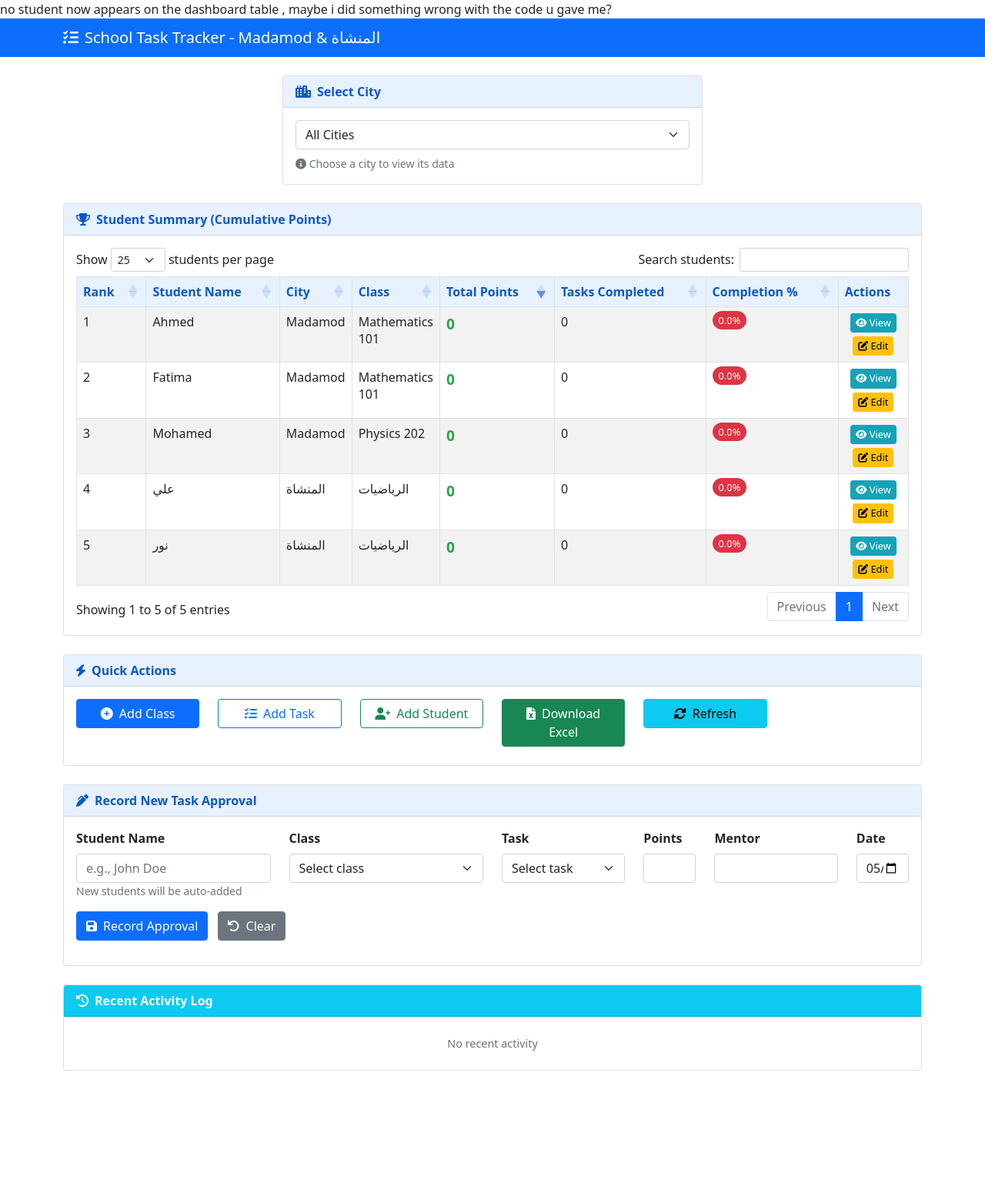
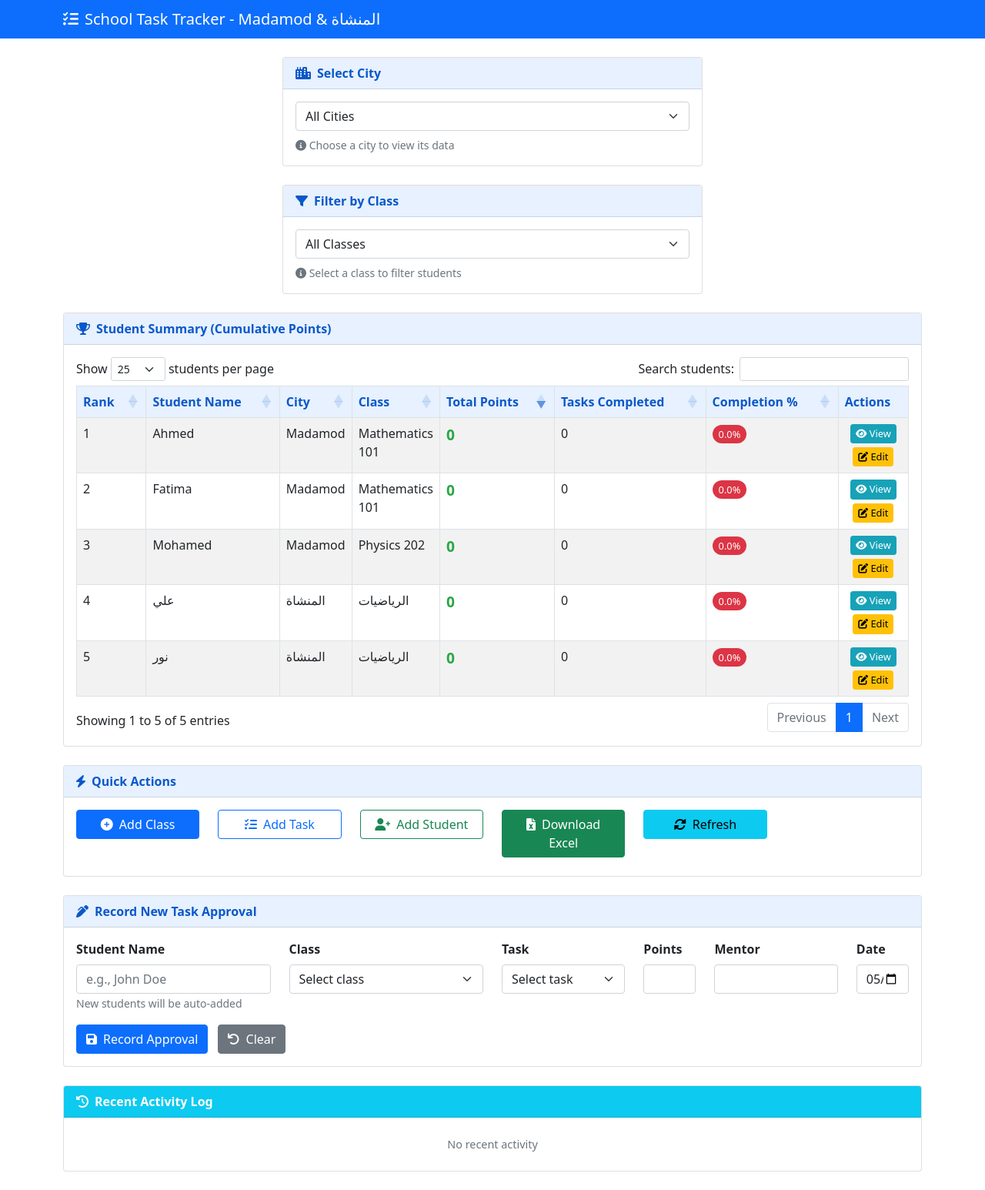
Before and after one commit to liotcholcanic12/madamod_city, a Flask app: page / in a window 1280 px wide. Shown: the whole page at 77% size. Before the commit the page ends 1391 px from the top, so only its background shows below. Run offline with Flask 3, Linux system fonts and the light colour scheme; data comes from the database, SQL or seed files in the repository; data that the repository does not hold is empty; some libraries are stand-ins or nearby versions.

Commit message:
Added class filter dropdown

```diff
--- a/app.py
+++ b/app.py
@@ -138,6 +138,8 @@ def get_tasks(class_id):
 @app.route('/api/students')
 def get_students():
     city_id = request.args.get('city_id', type=int)
+    class_id = request.args.get('class_id', type=int)  # Add this line
+
     db = get_db()
 
     query = '''
@@ -150,11 +152,18 @@ def get_students():
         FROM students s
         JOIN cities c ON s.city_id = c.id
         LEFT JOIN classes cl ON s.class_id = cl.id
+        WHERE 1=1
     '''
     params = []
+
     if city_id:
-        query += ' WHERE s.city_id = ?'
+        query += ' AND s.city_id = ?'
         params.append(city_id)
+
+    if class_id:  # Add this block
+        query += ' AND s.class_id = ?'
+        params.append(class_id)
+
     query += ' ORDER BY s.total_points DESC'
 
     students = db.execute(query, params).fetchall()
--- a/templates/index.html
+++ b/templates/index.html
@@ -1,4 +1,3 @@
-no student now appears on the dashboard table , maybe i did something wrong with the code u gave me?
 <!DOCTYPE html>
 <html lang="en">
 <head>
@@ -105,6 +104,37 @@ no student now appears on the dashboard table , maybe i did something wrong with
             }
         }
 
+/* Class filter mobile optimization */
+@media (max-width: 768px) {
+    #classFilter {
+        font-size: 14px;
+        padding: 8px;
+    }
+
+    /* Make DataTables controls stack nicely on mobile */
+    .dataTables_length,
+    .dataTables_filter {
+        margin-bottom: 10px;
+    }
+
+    .dataTables_length select,
+    .dataTables_filter input {
+        width: auto;
+        max-width: 120px;
+    }
+
+    /* Keep action buttons from wrapping too much */
+    .action-buttons {
+        flex-direction: column;
+        gap: 3px;
+    }
+
+    .action-buttons .btn-sm {
+        width: 100%;
+        margin: 0;
+    }
+}
+
         @media (max-width: 480px) {
             h1 {
                 font-size: 1.5rem;
@@ -197,6 +227,25 @@ no student now appears on the dashboard table , maybe i did something wrong with
                         </select>
                         <small class="text-muted mt-2 d-block">
                             <i class="fas fa-info-circle"></i> Choose a city to view its data
+                        </small>
+                    </div>
+                </div>
+            </div>
+        </div>
+
+        <!-- Class Filter Row -->
+<div class="row mb-4">
+    <div class="col-md-6 mx-auto">
+        <div class="card">
+            <div class="card-header">
+                <i class="fas fa-filter me-2"></i>Filter by Class
+            </div>
+            <div class="card-body">
+                <select id="classFilter" class="form-select">
+                    <option value="">All Classes</option>
+                </select>
+                <small class="text-muted mt-2 d-block">
+                    <i class="fas fa-info-circle"></i> Select a class to filter students
                 </small>
             </div>
         </div>
@@ -460,6 +509,8 @@ no student now appears on the dashboard table , maybe i did something wrong with
     $(document).ready(function() {
         loadCities();
         loadActivityLog();
+        loadStudents();
+
 
         // Set today's date as default
         $('#approvalDate').val(new Date().toISOString().split('T')[0]);
@@ -481,6 +532,7 @@ no student now appears on the dashboard table , maybe i did something wrong with
         // City selector change
         $('#citySelector').change(function() {
             currentCityId = $(this).val();
+            $('#classFilter').val('');
             loadStudents();
             loadActivityLog();
         });
@@ -516,12 +568,17 @@ no student now appears on the dashboard table , maybe i did something wrong with
 function loadClassesForSelect() {
     $.get('/api/classes', function(classes) {
         let options = '<option value="">Select class</option>';
+        let filterOptions = '<option value="">All Classes</option>';
+
         classes.forEach(c => {
             options += `<option value="${c.id}">${c.name}</option>`;
+            filterOptions += `<option value="${c.id}">${c.name}</option>`;
         });
+
         $('#classSelect').html(options);
         $('#newTaskClass').html(options);
         $('#newStudentClass').html('<option value="">No class assigned</option>' + options);
+        $('#classFilter').html(filterOptions);
     });
 }
 
@@ -537,10 +594,23 @@ no student now appears on the dashboard table , maybe i did something wrong with
     }
 
     // Load students with cumulative points
+// Load students with cumulative points
 function loadStudents() {
     let url = '/api/students';
+    let params = [];
+
     if (currentCityId) {
-            url += `?city_id=${currentCityId}`;
+        params.push(`city_id=${currentCityId}`);
+    }
+
+    // Get the selected class filter
+    const selectedClass = $('#classFilter').val();
+    if (selectedClass) {
+        params.push(`class_id=${selectedClass}`);
+    }
+
+    if (params.length > 0) {
+        url += '?' + params.join('&');
     }
 
     $.get(url, function(students) {
@@ -548,6 +618,7 @@ no student now appears on the dashboard table , maybe i did something wrong with
 
         if (!students || students.length === 0) {
             studentsTable.draw();
+            $('#studentsTable_info').text('Showing 0 students');
             return;
         }
 
@@ -574,11 +645,11 @@ no student now appears on the dashboard table , maybe i did something wrong with
                 totalTasks > 0 ?
                     `<span class="completion-badge ${completionClass} text-white">${completionPct.toFixed(1)}%</span>` :
                     '<span class="text-muted">No tasks</span>',
-                    `<div class="action-buttons" style="display: flex; gap: 5px; justify-content: center;">
+                `<div class="action-buttons" style="display: flex; gap: 5px; justify-content: center; flex-wrap: wrap;">
                     <button class="btn btn-sm btn-view" onclick="viewStudent(${s.id})">
                         <i class="fas fa-eye"></i> View
                     </button>
-                        <button class="btn btn-sm btn-edit" onclick="editStudent(${s.id}, '${s.name}')">
+                    <button class="btn btn-sm btn-edit" onclick="editStudent(${s.id}, '${s.name.replace(/'/g, "\\'")}')">
                         <i class="fas fa-edit"></i> Edit
                     </button>
                 </div>`
@@ -588,6 +659,7 @@ no student now appears on the dashboard table , maybe i did something wrong with
         studentsTable.draw();
     }).fail(function(error) {
         console.error('Error loading students:', error);
+        $('#studentsTable_info').text('Error loading data');
     });
 }
 
```
Lines whose indentation alone changed are shown as unchanged.
